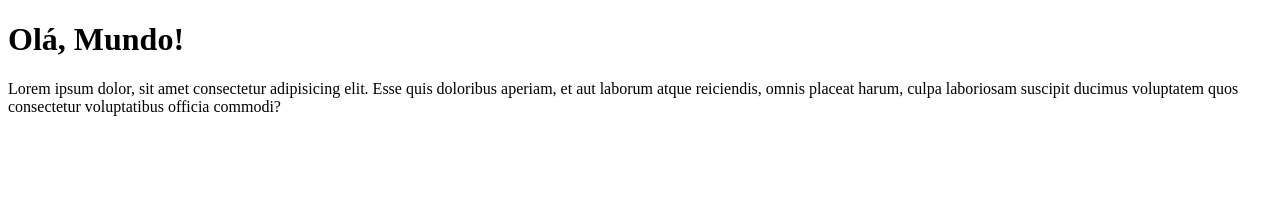
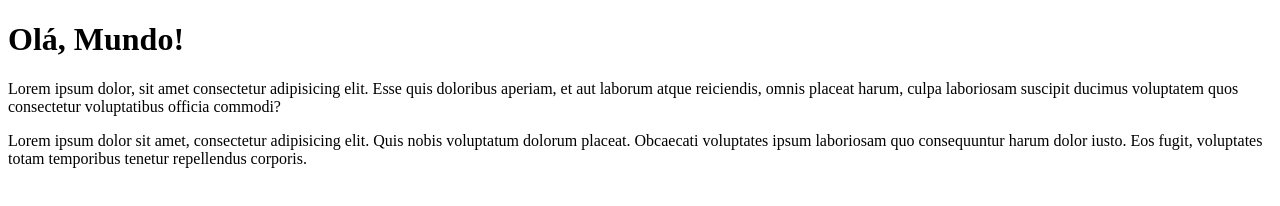
Before and after one commit to Alonso369/Ola-Mundo, a plain HTML site: page Site-Exemplo/index.html in a window 1280 px wide. Drawn offline with Linux system fonts and the light colour scheme.

Commit message:
Criando Segundo Lorem
Segunda Descrição

```diff
--- a/Site-Exemplo/index.html
+++ b/Site-Exemplo/index.html
@@ -13,6 +13,11 @@
     <p>
         Lorem ipsum dolor, sit amet consectetur adipisicing elit. Esse quis doloribus aperiam, et aut laborum atque reiciendis, omnis placeat harum, culpa laboriosam suscipit ducimus voluptatem quos consectetur voluptatibus officia commodi?
     </p>
+    <p>
+        Lorem ipsum dolor sit amet, consectetur adipisicing elit. Quis nobis voluptatum dolorum placeat. Obcaecati voluptates ipsum laboriosam quo consequuntur harum dolor iusto. Eos fugit, voluptates totam temporibus tenetur repellendus corporis.
+    </p>
+
+
 </body>
 
 </html>
```
